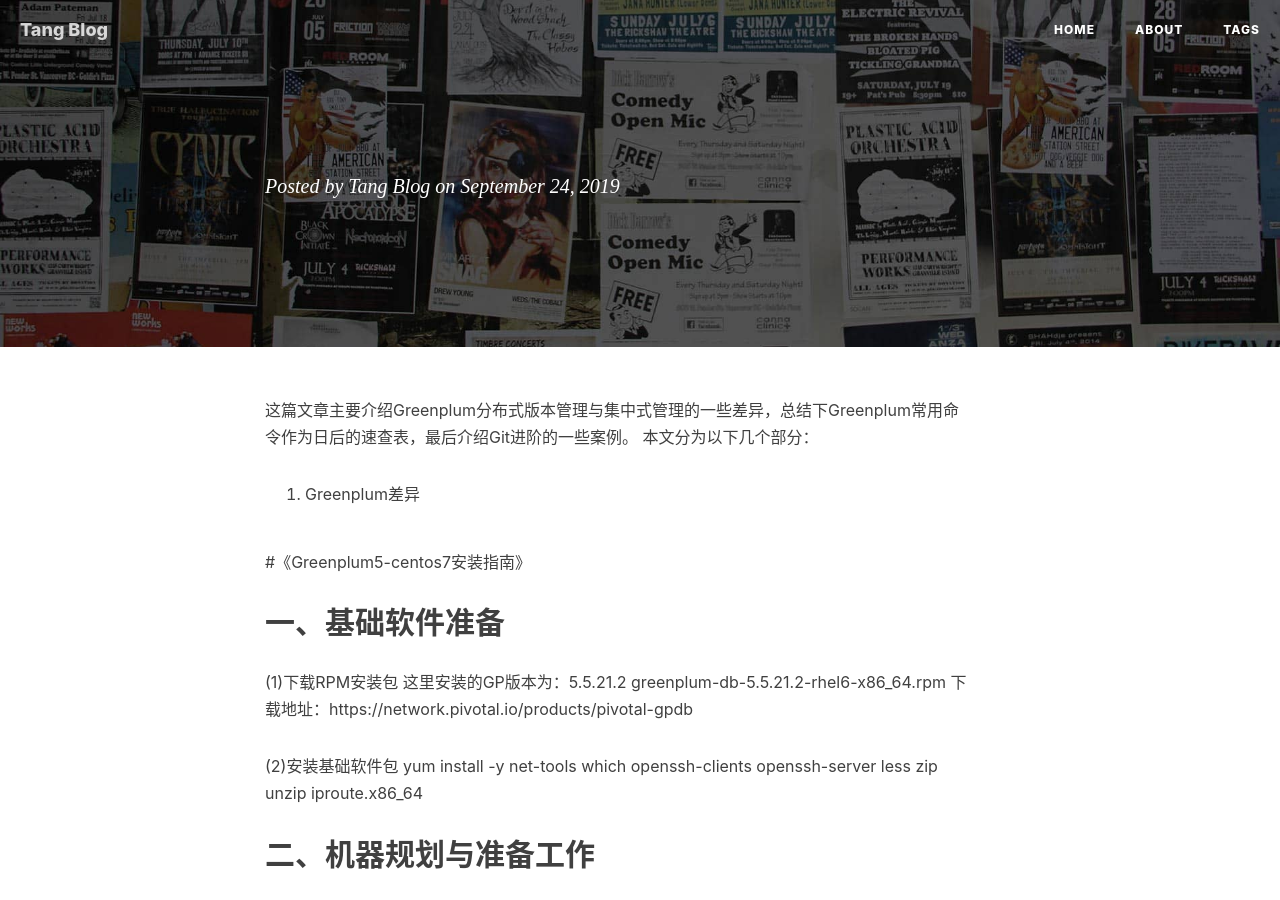
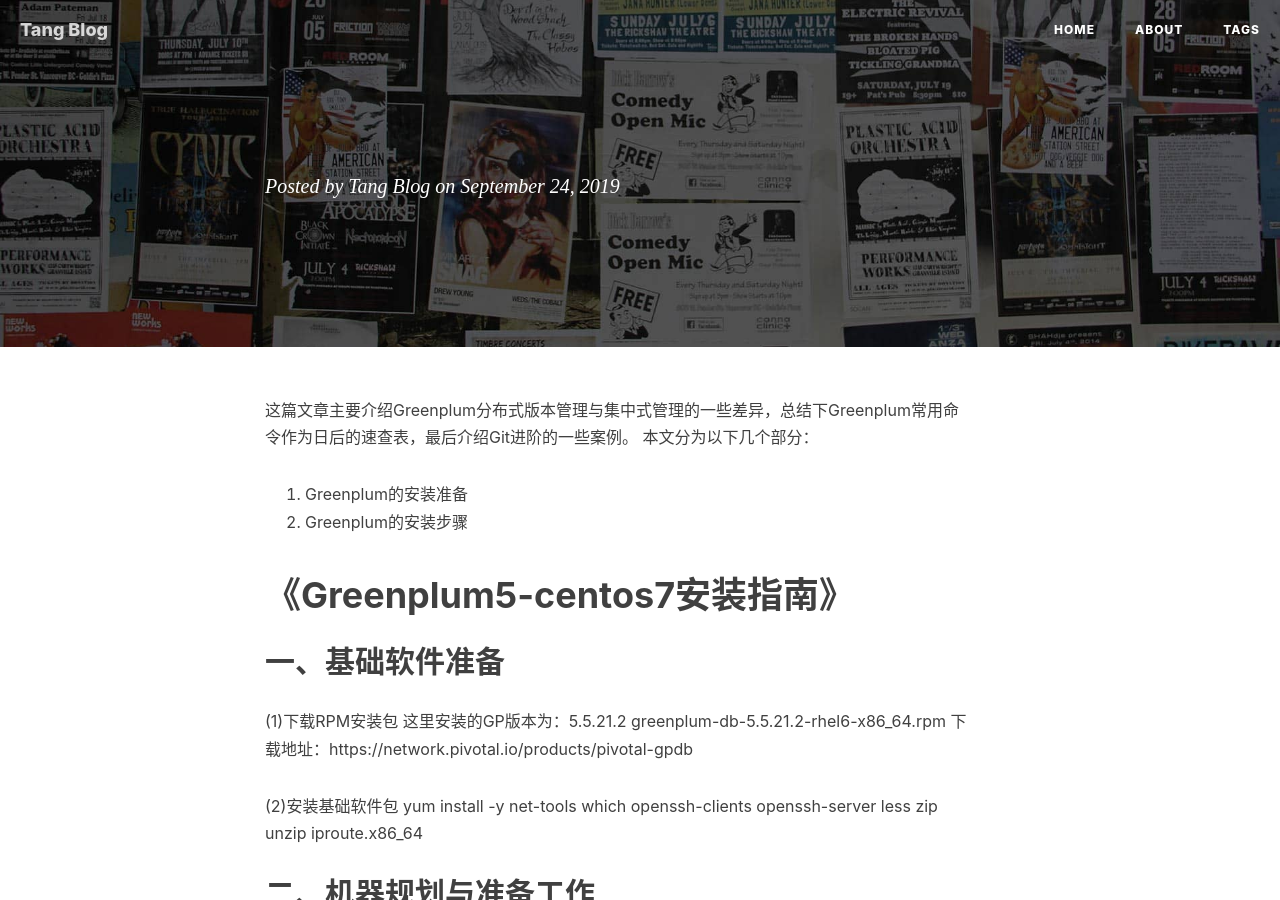
Before and after one commit to tangyibo/tangyibo.github.io, a Jekyll site: the page built from _posts/2019-09-19-how-to-install-greenplum-5.21-on-centos7.md, in a window 1280 px wide and 900 px high. Built offline with Jekyll 4.4.1, drawn with Linux system fonts in a browser that asks for light colours; nearby versions of some CDN libraries; our own code applies the rules of GitHub Pages for plain Markdown files; comment, search, counter and statistics services are not loaded.

Commit message:
代码更新

```diff
--- a/_posts/2019-09-19-how-to-install-greenplum-5.21-on-centos7.md
+++ b/_posts/2019-09-19-how-to-install-greenplum-5.21-on-centos7.md
@@ -1,16 +1,17 @@
 ---
 layout: post
-title:Greenplum|Greenplum
+title:Greenplum安装教程|Greenplum数据库
 category: Greenplum
 tag: [Greenplum]
 ---
 
 这篇文章主要介绍Greenplum分布式版本管理与集中式管理的一些差异，总结下Greenplum常用命令作为日后的速查表，最后介绍Git进阶的一些案例。
 本文分为以下几个部分：
-1. Greenplum差异
+1. Greenplum的安装准备
+2. Greenplum的安装步骤
 
 
-#《Greenplum5-centos7安装指南》
+# 《Greenplum5-centos7安装指南》
 
 ## 一、基础软件准备
 
```
